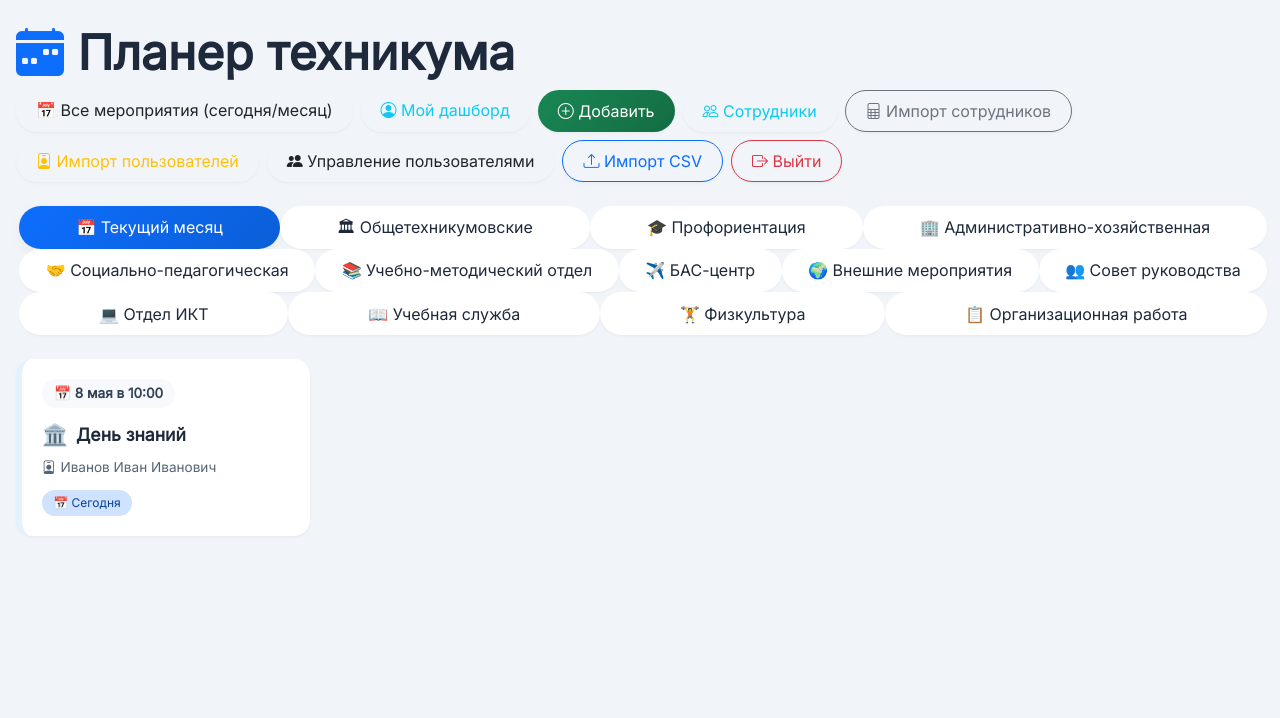
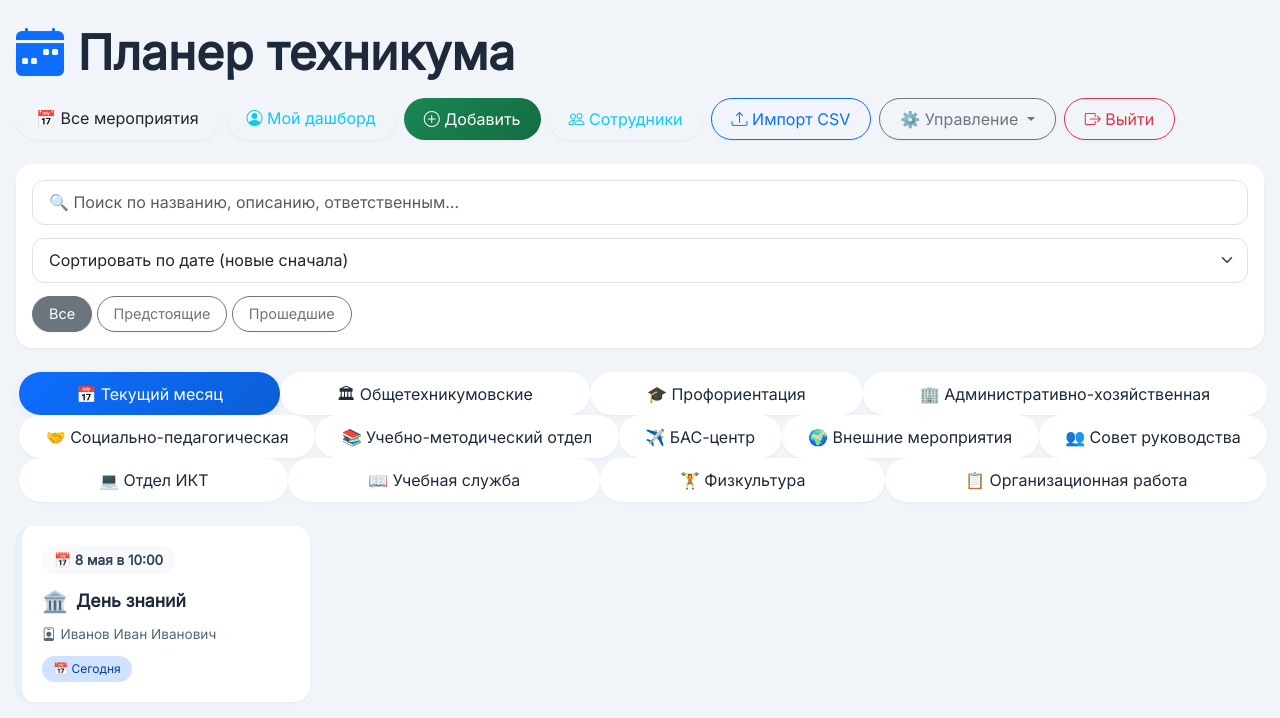
Before and after one commit to anytka29i63-jpg/planner-app, a Flask app: page / in a window 1280 px wide. Shown: the top 718 px of the page. Run offline with Flask 3, Linux system fonts and the light colour scheme; a user stored in the database is signed in; data comes from the database, SQL or seed files in the repository; data that the repository does not hold is empty.

Commit message:
Update index.html

```diff
--- a/templates/index.html
+++ b/templates/index.html
@@ -11,22 +11,47 @@
 </head>
 <body>
 <div class="container py-4">
-    <div class="d-flex justify-content-between align-items-center mb-4 flex-wrap">
+    <div class="d-flex justify-content-between align-items-center mb-4 flex-wrap gap-2">
         <h1 class="display-5 fw-semibold">
             <i class="bi bi-calendar-week-fill text-primary"></i> Планер техникума
         </h1>
-        <div class="mt-2 mt-sm-0 d-flex gap-2 flex-wrap">
-            <a href="/all-events" class="btn btn-outline-dark">📅 Все мероприятия (сегодня/месяц)</a>
-            <a href="/dashboard" class="btn btn-outline-info"><i class="bi bi-person-circle"></i> Мой дашборд</a>
-            <button class="btn btn-success" id="addEventBtn"><i class="bi bi-plus-circle"></i> Добавить</button>
-            <button class="btn btn-outline-info" id="manageEmployeesBtn"><i class="bi bi-people"></i> Сотрудники</button>
+        <div class="d-flex gap-2 flex-wrap">
+            <a href="/all-events" class="btn btn-outline-dark" title="Все мероприятия сегодня/месяц">📅 Все мероприятия</a>
+            <a href="/dashboard" class="btn btn-outline-info" title="Перейти в мой дашборд"><i class="bi bi-person-circle"></i> Мой дашборд</a>
+            <button class="btn btn-success" id="addEventBtn" title="Создать новое мероприятие"><i class="bi bi-plus-circle"></i> Добавить</button>
+            <button class="btn btn-outline-info" id="manageEmployeesBtn" title="Управление сотрудниками"><i class="bi bi-people"></i> Сотрудники</button>
+            <button class="btn btn-outline-primary" id="importCsvBtn" title="Импорт плана из CSV"><i class="bi bi-upload"></i> Импорт CSV</button>
             {% if user_role == 'admin' %}
-                <button class="btn btn-outline-secondary" id="importEmployeesBtn"><i class="bi bi-file-spreadsheet"></i> Импорт сотрудников</button>
-                <button class="btn btn-outline-warning" id="importUsersBtn"><i class="bi bi-person-badge"></i> Импорт пользователей</button>
-                <button class="btn btn-outline-dark" id="manageUsersBtn"><i class="bi bi-people-fill"></i> Управление пользователями</button>
+                <div class="dropdown d-inline-block">
+                    <button class="btn btn-outline-secondary dropdown-toggle" type="button" id="adminDropdown" data-bs-toggle="dropdown" aria-expanded="false">
+                        ⚙️ Управление
+                    </button>
+                    <ul class="dropdown-menu dropdown-menu-end" aria-labelledby="adminDropdown">
+                        <li><button class="dropdown-item" id="importEmployeesBtn"><i class="bi bi-file-spreadsheet"></i> Импорт сотрудников</button></li>
+                        <li><button class="dropdown-item" id="importUsersBtn"><i class="bi bi-person-badge"></i> Импорт пользователей</button></li>
+                        <li><button class="dropdown-item" id="manageUsersBtn"><i class="bi bi-people-fill"></i> Управление пользователями</button></li>
+                    </ul>
+                </div>
             {% endif %}
-            <button class="btn btn-outline-primary" id="importCsvBtn"><i class="bi bi-upload"></i> Импорт CSV</button>
-            <a href="/logout" class="btn btn-outline-danger"><i class="bi bi-box-arrow-right"></i> Выйти</a>
+            <a href="/logout" class="btn btn-outline-danger" title="Выйти из системы"><i class="bi bi-box-arrow-right"></i> Выйти</a>
+        </div>
+    </div>
+
+    <!-- Панель поиска, сортировки и фильтра -->
+    <div class="control-panel">
+        <div class="search-sort-group">
+            <input type="text" id="searchInput" class="form-control search-input" placeholder="🔍 Поиск по названию, описанию, ответственным...">
+            <select id="sortSelect" class="form-select sort-select">
+                <option value="date_asc">Сортировать по дате (старые сначала)</option>
+                <option value="date_desc" selected>Сортировать по дате (новые сначала)</option>
+                <option value="title_asc">По названию (А-Я)</option>
+                <option value="title_desc">По названию (Я-А)</option>
+            </select>
+            <div class="filter-buttons">
+                <button id="filterAllBtn" class="btn btn-outline-secondary active" data-filter="all">Все</button>
+                <button id="filterUpcomingBtn" class="btn btn-outline-secondary" data-filter="upcoming">Предстоящие</button>
+                <button id="filterPastBtn" class="btn btn-outline-secondary" data-filter="past">Прошедшие</button>
+            </div>
         </div>
     </div>
 
@@ -38,8 +63,10 @@
     </div>
 
     <div id="cardsContainer" class="row g-4"></div>
-    <div id="emptyMessage" class="text-center text-muted py-5 d-none">
-        <i class="bi bi-inbox fs-1"></i><p class="mt-2">Нет мероприятий в этой категории.</p>
+    <div id="emptyMessage" class="empty-state d-none">
+        <i class="bi bi-calendar-plus"></i>
+        <p>Нет мероприятий в этой категории.</p>
+        <button class="btn btn-primary" id="emptyAddEventBtn">➕ Добавить мероприятие</button>
     </div>
 </div>
 
@@ -222,7 +249,7 @@
     </div>
 </div>
 
-<!-- Модальные окна только для администратора -->
+<!-- Модальные окна для администратора (импорт сотрудников, пользователей, управление пользователями) -->
 {% if user_role == 'admin' %}
 <div class="modal fade" id="importEmployeesModal" tabindex="-1">
     <div class="modal-dialog">
```
